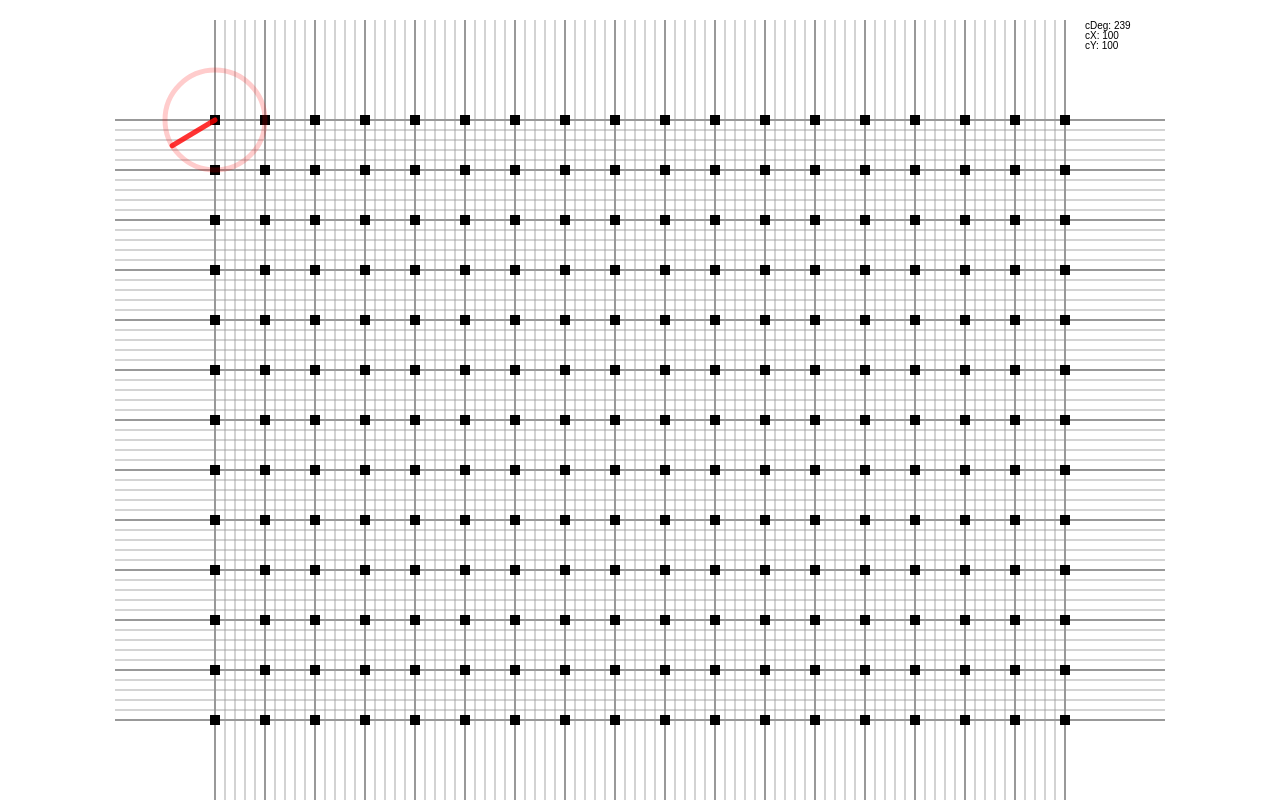
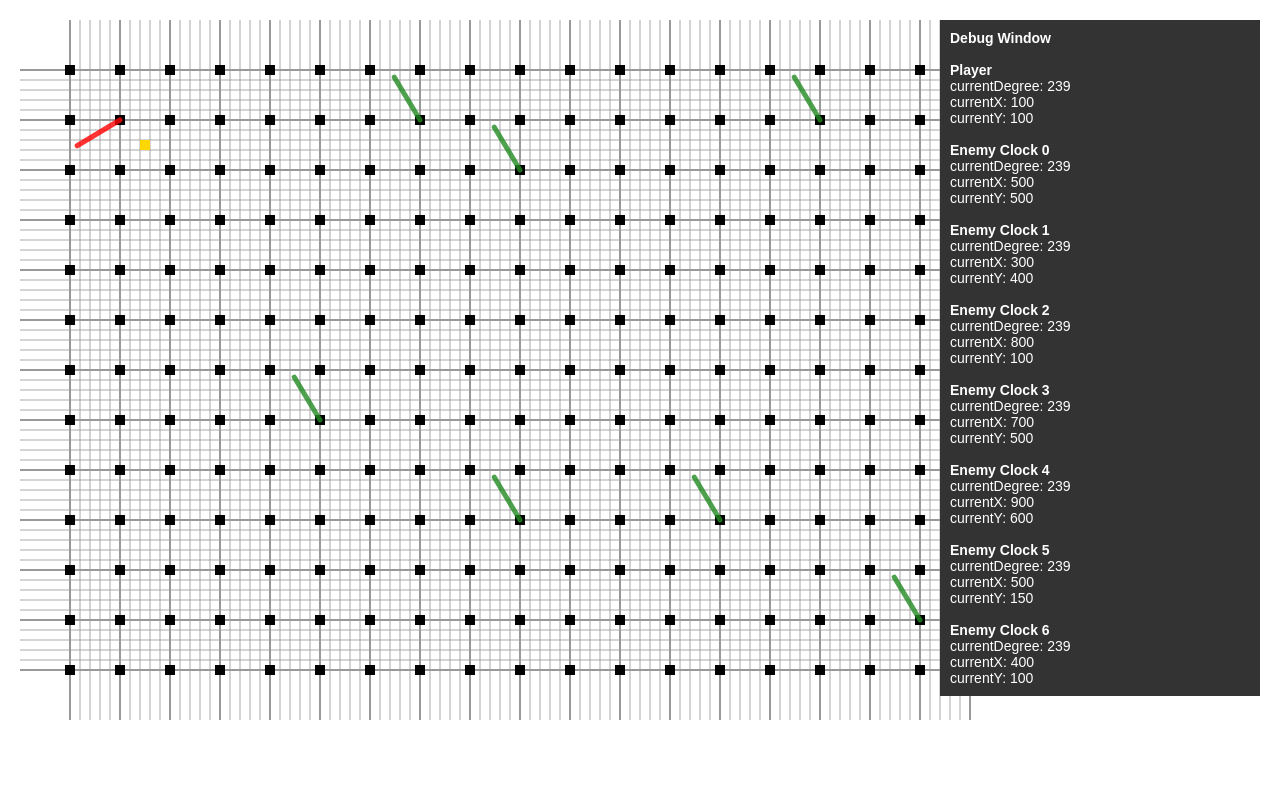
Before and after one commit to garyadams/canvas, a plain HTML site: page index.html in a window 1280 px wide. Drawn offline with Linux system fonts and the light colour scheme.

Commit message:
Added enemy clocks.

```diff
--- a/clock.js
+++ b/clock.js
@@ -7,9 +7,23 @@ var currentY = 100;
 var direction = 0; //Clockwise.
 var clockSpeed = 2;
 
-function draw()
+//create an array of enemy clocks.
+var enemyClocks = [];
+
+window.onload = function() {
+	enemyClocks[0] = new Clock(500, 500, 0);
+	enemyClocks[1] = new Clock(300, 400, 0);
+	enemyClocks[2] = new Clock(800, 100, 0);
+	enemyClocks[3] = new Clock(700, 500, 0);
+	enemyClocks[4] = new Clock(900, 600, 0);
+	enemyClocks[5] = new Clock(500, 150, 0);
+	enemyClocks[6] = new Clock(400, 100, 0);
+
+	requestAnimationFrame(Draw);
+}
+
+function Draw()
 {
-
 	if (direction === 0)
 	{
 		currentDegree += clockSpeed;
@@ -31,12 +45,12 @@ function draw()
 	ctx.save();
 	ctx.clearRect(0,0,canvas.width,canvas.height);
 
-	drawGridLines();
+	DrawGridLines();
 
 	//Draw a grid.
-	for (var i = 95; i < canvas.width - 95; i += 50)
+	for (var i = 45; i < canvas.width - 45; i += 50)
 	{
-		for (var j = 95; j < canvas.height - 95; j += 50)
+		for (var j = 45; j < canvas.height - 45; j += 50)
 		{
 			ctx.fillRect(i,j,10,10); //x,y,w,h
 		}
@@ -59,28 +73,66 @@ function draw()
 	ctx.restore();
 
 	//Draw outside arc.
+	/*
+	ctx.save();
 	ctx.beginPath();
-	ctx.lineWidth = 5;
 	ctx.strokeStyle = "rgba(255,0,0,0.2)";
 	ctx.arc(0,0,50,0,Math.PI*2,true);
 	ctx.stroke();
+	ctx.restore();
+	*/
 
 	ctx.restore();
 
-	ctx.fillText("cDeg: " + currentDegree, 970, 9);
-	ctx.fillText("cX: " + currentX, 970, 19);
-	ctx.fillText("cY: " + currentY, 970, 29);
+	for (var i = 0; i < enemyClocks.length; i++) {
 
-	/*
+		enemyClocks[i].currentDegree += clockSpeed;
+		if (enemyClocks[i].currentDegree > 360)
+		{
+			enemyClocks[i].currentDegree = 1;
+		}
+
+		//Draw enemy clock hand.
+		ctx.save();
+		ctx.translate(enemyClocks[i].currentX,enemyClocks[i].currentY);
+		ctx.rotate(enemyClocks[i].currentDegree * Math.PI/180);
+		ctx.strokeStyle = "rgba(34,139,34,0.8)";
+		ctx.lineCap = "round";
+		ctx.lineWidth = 5;
+		ctx.beginPath();
+		ctx.moveTo(0,0);
+		ctx.lineTo(50,0);
+		ctx.stroke();
+		ctx.restore();
+
+	}
+
+	ctx.save();
+	ctx.fillStyle = "#ffd700";
+	ctx.fillRect(120,120,10,10); //x,y,w,h
+	ctx.restore();
+
+	//ctx.fillText("cDeg: " + currentDegree, 970, 9);
+	//ctx.fillText("cX: " + currentX, 970, 19);
+	//ctx.fillText("cY: " + currentY, 970, 29);
+
 	var debugText = document.getElementById('debug');
 
-	debugText.innerHTML = "currentDegree: " + currentDegree + "<br />";
+	debugText.innerHTML =  "<strong>Debug Window</strong> <br /><br />";
+
+	debugText.innerHTML += "<strong>Player</strong><br />";
+	debugText.innerHTML += "currentDegree: " + currentDegree + "<br />";
 	debugText.innerHTML += "currentX: " + currentX + "<br />";
 	debugText.innerHTML += "currentY: " + currentY + "<br />";
-	*/
 
-	requestAnimationFrame(draw);
+	for (var i = 0; i < enemyClocks.length; i++) {
+		debugText.innerHTML += "<br /><strong>Enemy Clock " + i + "</strong><br />";
+		debugText.innerHTML += "currentDegree: " + enemyClocks[i].currentDegree + "<br />";
+    	debugText.innerHTML += "currentX: " + enemyClocks[i].currentX + "<br />";
+    	debugText.innerHTML += "currentY: " + enemyClocks[i].currentY + "<br />";
+	}
 
+	requestAnimationFrame(Draw);
 }
 
 //####################
@@ -91,17 +143,16 @@ window.addEventListener('keydown', function(e)
 {
 	//Spacebar.
 	if(e.keyCode === 32) {
-		move();
+		Move();
 	}
 });
 
 window.addEventListener('mousedown', function(e)
 {
-	move();
+	Move();
 });
 
-function move() {
-
+function Move() {
 	var leniency = 8;
 
 	//Switch direction.
@@ -115,47 +166,54 @@ function move() {
 	}
 
 	//Move to a new dot.
-	if (currentDegree >= 90 - leniency && currentDegree <= 90 + leniency)
+	if (currentDegree >= 90 - leniency && currentDegree <= 90 + leniency && (currentX + 50) < canvas.width)
 	{
 		currentX += 50;
 		currentDegree = (currentDegree + 180) % 360;
 	}
-	else if (currentDegree >= 180 - leniency && currentDegree <= 180 + leniency)
+	else if (currentDegree >= 180 - leniency && currentDegree <= 180 + leniency && (currentY + 50) < canvas.height)
 	{
 		currentY += 50;
 		currentDegree = (currentDegree + 180) % 360;
 	}
-	else if (currentDegree >= 270 - leniency && currentDegree <= 270 + leniency)
+	else if (currentDegree >= 270 - leniency && currentDegree <= 270 + leniency && (currentX - 50) > 0)
 	{
 		currentX -= 50;
 		currentDegree = (currentDegree + 180) % 360;
 	}
-	else if ((currentDegree >= 360 - leniency && currentDegree <= 360) || (currentDegree >= 1 && currentDegree <= 1 + leniency))
+	else if (((currentDegree >= 360 - leniency && currentDegree <= 360) || (currentDegree >= 1 && currentDegree <= 1 + leniency)) && (currentY - 50) > 0)
 	{
 		currentY -= 50;
 		currentDegree = (currentDegree + 180) % 360;
 	}
+}
 
+//####################
+//CONSTRUCTORS
+//####################
+
+function Clock(currentX, currentY, currentDegree) {
+	this.currentX = currentX;
+	this.currentY = currentY;
+	this.currentDegree = currentDegree;
 }
 
 
 
 
+//####################
+//OTHER FUNCTIONS
+//####################
 
-
-
-
-
-function drawGridLines()
+function DrawGridLines()
 {
-
 	var gap = 50;
 	var gridPixelSize = 10;
 	ctx.lineWidth = 0.5;
 	ctx.strokeStyle = "#999999";
 
 	//Horizontal grid lines.
-	for(var i = 100; i <= canvas.height - 100; i = i + gridPixelSize)
+	for(var i = 50; i <= canvas.height - 50; i = i + gridPixelSize)
 	{
 		ctx.beginPath();
 		ctx.moveTo(0, i);
@@ -173,7 +231,7 @@ function drawGridLines()
 	}
 
 	//Vertical grid lines.
-	for(var j = 100; j <= canvas.width -100; j = j + gridPixelSize)
+	for(var j = 50; j <= canvas.width -50; j = j + gridPixelSize)
 	{
 		ctx.beginPath();
 		ctx.moveTo(j, 0);
--- a/index.html
+++ b/index.html
@@ -11,21 +11,33 @@
 			html, body {
 				width: 100%;
 				height: 100%;
-				overflow: hidden;
-				text-align: center;
 			}
 
 			#canvas {
-				margin-top: 20px;
+				margin: 20px 0 0 20px;
+			}
+
+			#debug {
+				background: #333;
+				width: 300px;
+				position: absolute;
+				top: 20px;
+				right: 20px;
+				padding: 10px;
+				font: normal 14px Arial;
+				text-align: left;
+				color: white;
 			}
 		</style>
 	</head>
 
-	<body onload="requestAnimationFrame(draw);">
-		<canvas id="canvas" width="1050" height="800"></canvas>
+	<body>
+
+		<canvas id="canvas" width="1000" height="700"></canvas>
 
 		<div id="debug"></div>
 
 		<script src="clock.js"></script>
+
 	</body>
 </html>
```
Also changed, not shown: main.js (deleted, +0 -137 lines).
